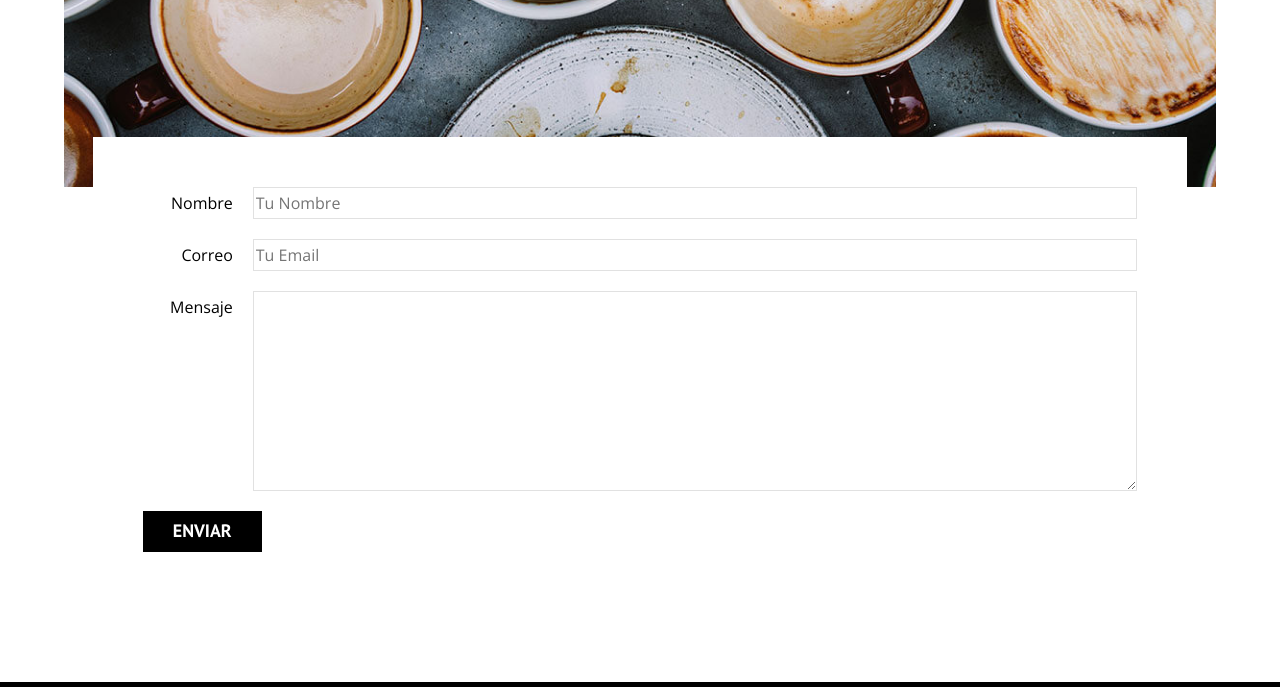
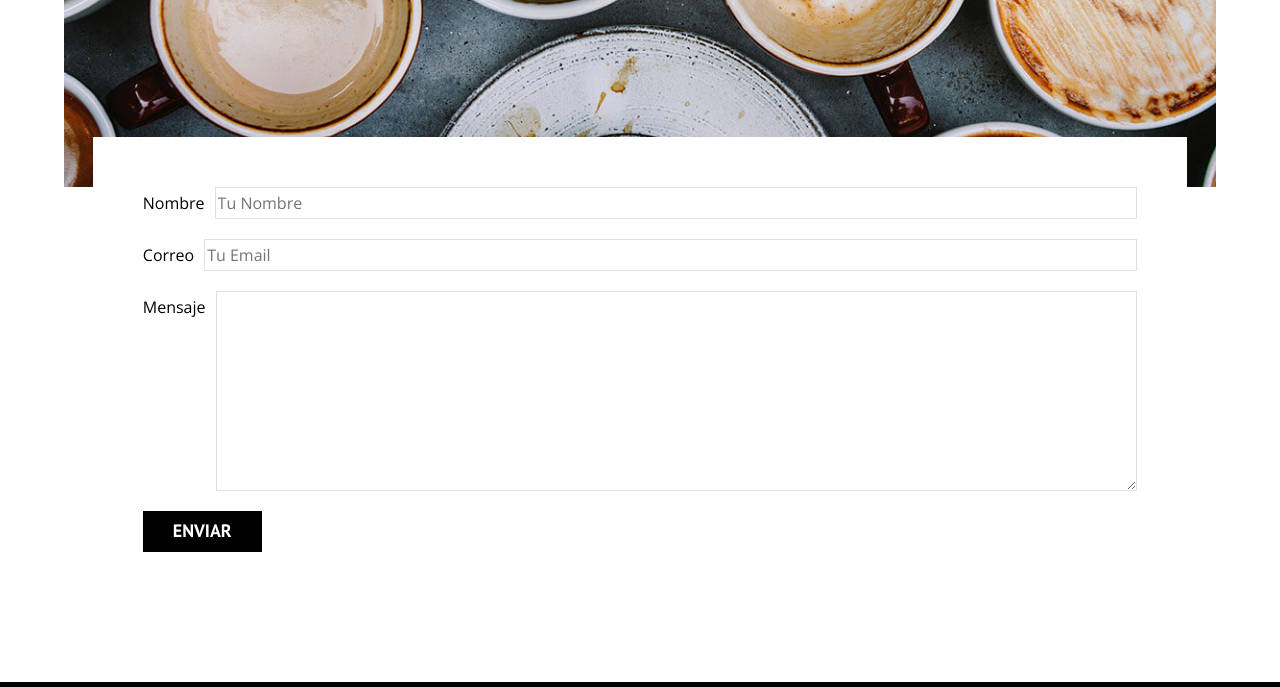
Before and after one commit to danystarrkk/Blog-Caf-, a plain HTML site: page contacto.html in a window 1280 px wide. Shown: the part 915-1602 px from the top of the page. Drawn offline with nearby package versions, Linux system fonts and the light colour scheme.

Commit message:
Correcciones en Contactos

```diff
--- a/css/style.css
+++ b/css/style.css
@@ -291,11 +291,11 @@ img {
   display: flex;
   margin-bottom: 2rem;
   text-align: right;
-  gap: 2rem;
+  gap: 1rem;
 }
 
 .campo__label {
-  flex: 0 0 9rem;
+  flex: 0 0 4rem;
 }
 
 .campo__field {
```
